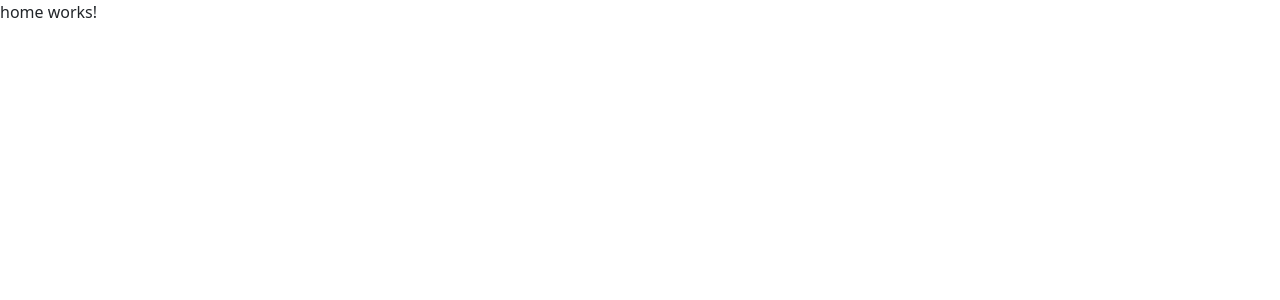
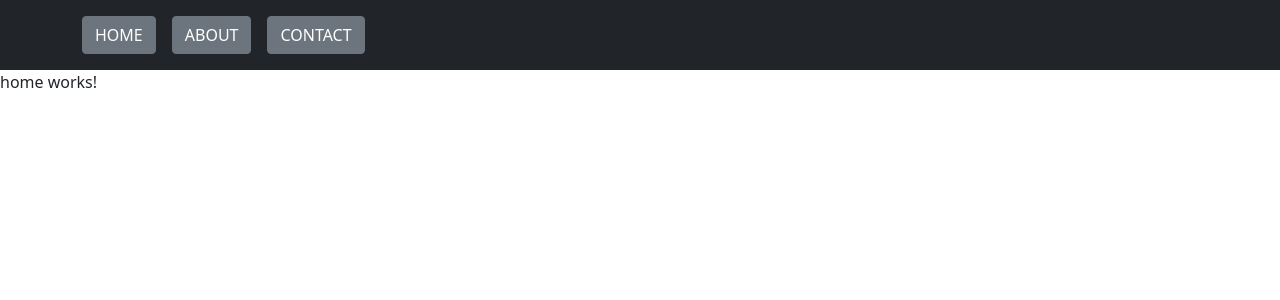
Before and after one commit to washington93/blog, an Angular app: page / in a window 1280 px wide. Shown: the top 300 px of the page. Built offline with nearby package versions, Linux system fonts and the light colour scheme.

Commit message:
Shared module and create header component

```diff
--- a/src/app/app.component.html
+++ b/src/app/app.component.html
@@ -1 +1,2 @@
+<app-header></app-header>
 <router-outlet></router-outlet>
--- a/src/app/app.module.ts
+++ b/src/app/app.module.ts
@@ -1,5 +1,7 @@
 import { NgModule } from '@angular/core';
 import { BrowserModule } from '@angular/platform-browser';
+
+import { SharedModule } from "./shared/shared.module";
 
 import { AppRoutingModule } from './app-routing.module';
 import { AppComponent } from './app.component';
@@ -10,7 +12,8 @@ import { AppComponent } from './app.component';
   ],
   imports: [
     BrowserModule,
-    AppRoutingModule
+    AppRoutingModule,
+    SharedModule
   ],
   providers: [],
   bootstrap: [AppComponent]
--- /dev/null
+++ b/src/app/shared/header/header.component.css
@@ -0,0 +1,3 @@
+#header-btns-container button:not(:first-child){
+  margin-left: 16px;
+}
--- /dev/null
+++ b/src/app/shared/header/header.component.html
@@ -0,0 +1,11 @@
+<header>
+  <div class="navbar navbar-dark bg-dark box-shadow">
+    <div class="container d-flex justify-content-between">
+      <div id="header-btns-container">
+        <button (click)="goTo('home')" class="btn btn-secondary my-2">HOME</button>
+        <button (click)="goTo('about')" class="btn btn-secondary my-2">ABOUT</button>
+        <button (click)="goTo('contact')" class="btn btn-secondary my-2">CONTACT</button>
+      </div>
+    </div>
+  </div>
+</header>
--- /dev/null
+++ b/src/app/shared/header/header.component.ts
@@ -0,0 +1,20 @@
+import { Component, OnInit, ChangeDetectionStrategy } from '@angular/core';
+import { Router } from '@angular/router';
+
+@Component({
+  selector: 'app-header',
+  templateUrl: './header.component.html',
+  styleUrls: ['./header.component.css'],
+  changeDetection: ChangeDetectionStrategy.OnPush
+})
+export class HeaderComponent implements OnInit {
+
+  constructor(private router: Router) { }
+
+  ngOnInit(): void {
+  }
+
+  goTo(route: string) {
+    this.router.navigate([route]);
+  }
+}
```
Also changed, not shown: src/app/shared/shared.module.ts (added, +16 -0 lines), 1 other file (tests, documents, lock files or other folders).
